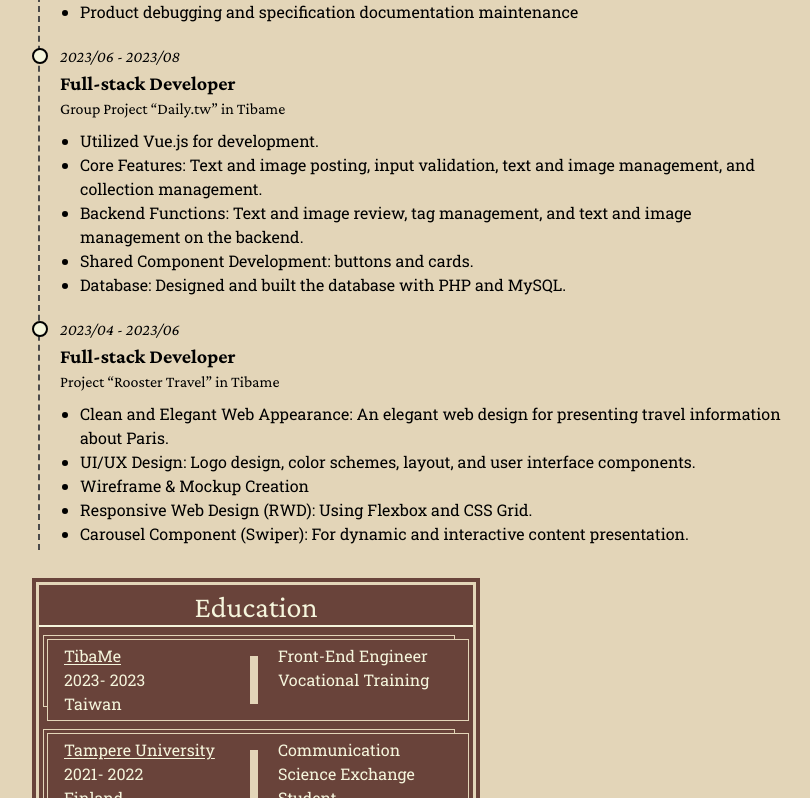
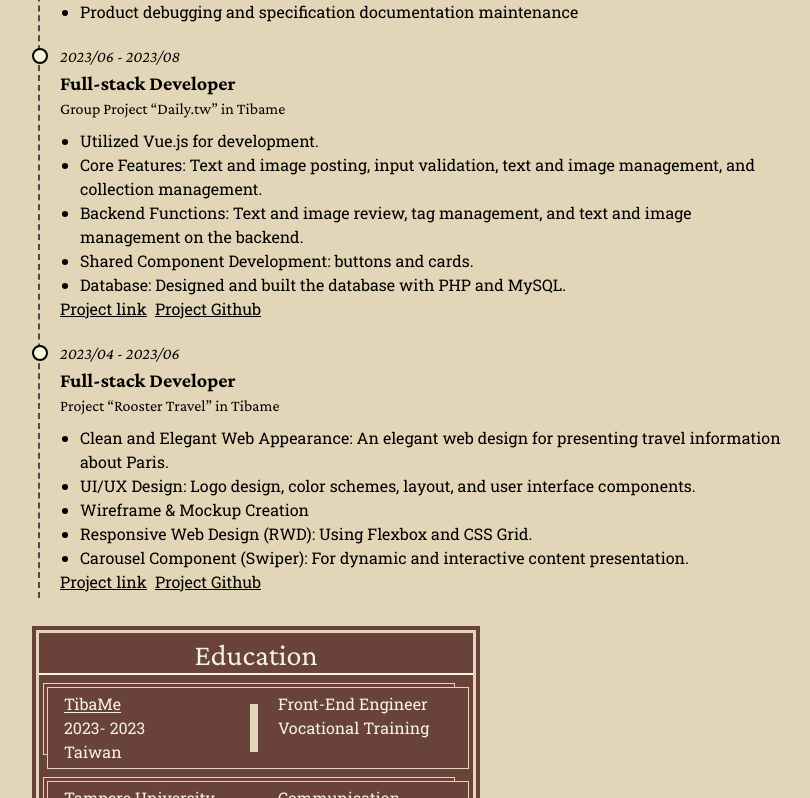
Before and after one commit to BenjaminChien/Agent_Benjamin, a React (Vite) app: page / in a window 1280 px wide. Shown: the part 983-1781 px from the top of the page, without its empty margins (412-1222 px from the left). Built offline with nearby package versions, Linux system fonts and the light colour scheme.

Commit message:
Add Link for projects in Experience area

```diff
--- a/src/assets/experience.js
+++ b/src/assets/experience.js
@@ -13,7 +13,11 @@ const experience = [
         "MSSQL database management (HR and ERP systems)",
         "Project version control (Git)",
         "Product debugging and specification documentation maintenance"
-      ]
+      ],
+    links:{
+        link:null,
+        github:null
+    }
     },
     {
         date: "2023/06 - 2023/08",
@@ -29,8 +33,8 @@ const experience = [
           "Database: Designed and built the database with PHP and MySQL.",
         ],
         links:{
-            Link:"",
-            Github:""
+            link:"https://tibamef2e.com/chd102/g5/home",
+            github:"https://github.com/T-Hsuan/Daily.TW"
         }
     },
     {
@@ -47,8 +51,8 @@ const experience = [
           "Carousel Component (Swiper): For dynamic and interactive content presentation.",
         ],
         links:{
-            Link:"",
-            Github:""
+            link:"https://benjaminchien.github.io/Rooster_Travel/",
+            github:"https://github.com/BenjaminChien/Rooster_Travel"
         }
     }
   ];
--- a/src/components/Experience.jsx
+++ b/src/components/Experience.jsx
@@ -14,6 +14,15 @@ const ExperienceItem = (info) =>{
                         <li key={index}>{responsibilitie}</li>
                     ))}
                 </ul>
+                {
+                    (info.info.links.link==null)?null: (
+                    <>
+                    <a className="font-Content pr-2 underline" href={info.info.links.link} target="_blank">Project link</a>
+                    <a className="font-Content underline" href={info.info.links.github} target="_blank">Project Github</a>
+                    </>
+                    )
+                }
+
             </div>
         </div>
     )
```
